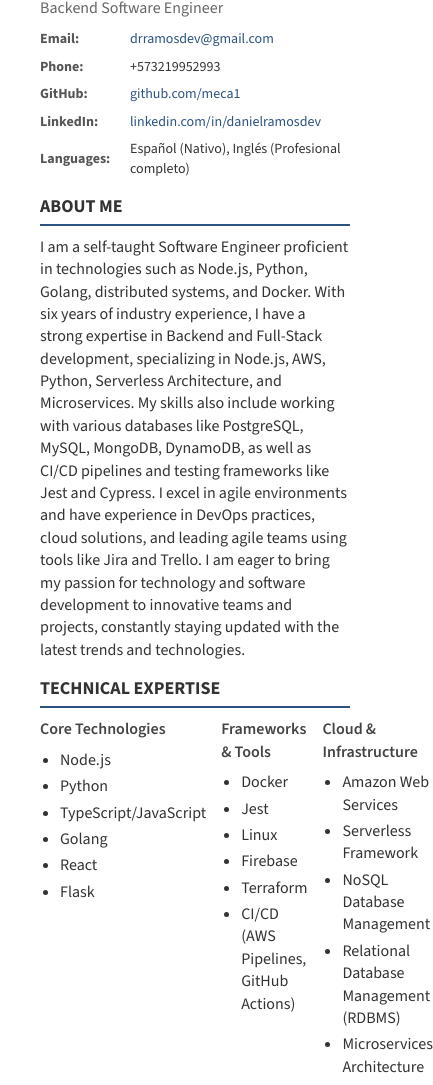
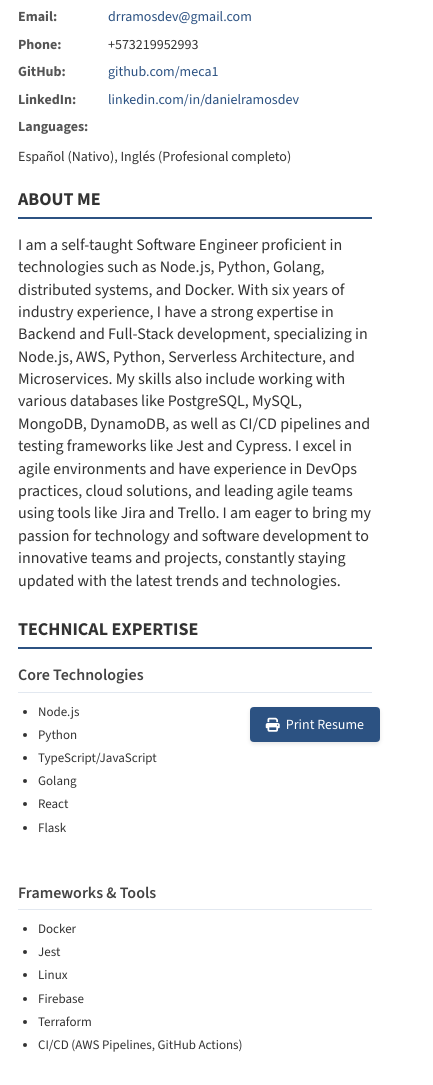
Before and after one commit to meca1/cv, a plain HTML site: page index.html in a window 390 px wide. Shown: the part 82-1167 px from the top of the page, 433 px wide, since content can reach past the window. Drawn offline with nearby package versions, Linux system fonts and the light colour scheme.

Commit message:
Update resume data and enhance CSS for improved layout and responsiveness
- Updated name in resume data to reflect full name.
- Adjusted padding and margins in main.css for better spacing and layout.
- Added responsive styles for various screen sizes to enhance user experience.
- Improved styling for skill sections, job headers, and print button for better clarity and organization.

```diff
--- a/src/js/app.js
+++ b/src/js/app.js
@@ -1,6 +1,6 @@
 // Resume Data
 const resumeData = {
-  name: "Daniel Ramos",
+  name: "Daniel Ricardo Ramos Ruiz",
   role: "Backend Software Engineer",
   contact: {
     email: {
--- a/src/styles/main.css
+++ b/src/styles/main.css
@@ -21,42 +21,169 @@
   min-height: 100vh;
   display: flex;
   justify-content: center;
-  padding: 20px;
+  padding: 15px;
 }
 
 .container {
   width: 100%;
   max-width: 1000px;
   margin: 0 auto;
-  padding: 20px;
+  padding: 15px;
   background: white;
   position: relative;
 }
 
+/* Responsive container */
+@media screen and (max-width: 1024px) {
+  .container {
+    max-width: 800px;
+  }
+}
+
 @media screen and (max-width: 768px) {
   body {
-    padding: 1rem;
+    padding: 10px;
   }
 
   .container {
-    padding: 1.5rem;
+    padding: 12px;
+  }
+
+  .skills-container {
+    display: flex !important;
+    flex-direction: column !important;
+    grid-template-columns: unset;
+    grid: none;
+    gap: 0;
+  }
+
+  .skill-section {
+    margin-bottom: 25px;
+    width: 100%;
+  }
+
+  .skill-section:last-child {
+    margin-bottom: 0;
+  }
+
+  .skill-section h3 {
+    font-size: 15px;
+    margin-bottom: 10px;
+    padding-bottom: 5px;
+    border-bottom: 1px solid #e2e8f0;
+  }
+
+  .skill-section ul {
+    padding-left: 20px;
+  }
+
+  .skill-section li {
+    margin-bottom: 6px;
+    line-height: 1.4;
+  }
+
+  .print-button {
+    position: fixed;
+    bottom: 15px;
+    right: 15px;
   }
 }
 
-/* Header */
+@media screen and (max-width: 480px) {
+  body {
+    padding: 8px;
+  }
+
+  .container {
+    padding: 10px;
+  }
+
+  .name {
+    font-size: 20px;
+  }
+
+  .role {
+    font-size: 14px;
+  }
+
+  .skills-container {
+    margin-top: 5px;
+    display: flex !important;
+    flex-direction: column !important;
+    grid-template-columns: unset;
+    grid: none;
+    gap: 0;
+  }
+
+  .skill-section {
+    margin-bottom: 20px;
+  }
+
+  .skill-section:last-child {
+    margin-bottom: 0;
+  }
+
+  .skill-section h3 {
+    font-size: 14px;
+    margin-bottom: 8px;
+  }
+
+  .skill-section ul {
+    padding-left: 16px;
+  }
+
+  .skill-section li {
+    margin-bottom: 4px;
+    font-size: 13px;
+  }
+
+  section h2 {
+    font-size: 16px;
+  }
+
+  .job-header h3 {
+    font-size: 14px;
+  }
+
+  .job-period {
+    font-size: 12px;
+  }
+
+  .contact-info {
+    font-size: 12px;
+  }
+
+  .contact-info .label {
+    min-width: 70px;
+  }
+
+  .print-button {
+    bottom: 10px;
+    right: 10px;
+  }
+
+  .print-button button {
+    padding: 6px 12px;
+    font-size: 12px;
+  }
+}
+
+/* Header styles */
 header {
-  margin-bottom: 15px;
+  margin-bottom: 20px;
 }
 
 .name {
   font-size: 24px;
   margin: 0 0 5px;
+  word-wrap: break-word;
 }
 
 .role {
   font-size: 16px;
   margin: 0 0 10px;
   color: #666;
+  word-wrap: break-word;
 }
 
 .contact-info {
@@ -69,7 +196,8 @@
 .contact-info div {
   display: flex;
   gap: 10px;
-  align-items: center;
+  align-items: flex-start;
+  flex-wrap: wrap;
 }
 
 .contact-info .label {
@@ -81,22 +209,24 @@
 .contact-info a {
   color: #2c5282;
   text-decoration: none;
+  word-break: break-all;
 }
 
 .contact-info a:hover {
   text-decoration: underline;
 }
 
-/* Sections */
+/* Section styles */
 section {
-  margin-bottom: 15px;
+  margin-bottom: 25px;
 }
 
 section h2 {
   font-size: 18px;
-  margin: 0 0 10px;
+  margin: 0 0 15px;
   padding-bottom: 5px;
   border-bottom: 2px solid #2c5282;
+  word-wrap: break-word;
 }
 
 h3 {
@@ -106,17 +236,18 @@
   margin: 0 0 1rem 0;
 }
 
-/* Technical Skills */
+/* Skills section */
 .skills-container {
   display: grid;
   grid-template-columns: repeat(3, 1fr);
-  gap: 15px;
+  gap: 20px;
 }
 
 .skill-section h3 {
   font-size: 16px;
-  margin: 0 0 8px;
+  margin: 0 0 10px;
   color: #444;
+  word-wrap: break-word;
 }
 
 .skill-section ul {
@@ -125,30 +256,29 @@
 }
 
 .skill-section li {
-  margin-bottom: 4px;
+  margin-bottom: 5px;
+  word-wrap: break-word;
 }
 
-/* Experience */
+/* Experience section */
 .job {
-  margin-bottom: 12px;
-}
-
-.job:last-child {
-  margin-bottom: 0;
+  margin-bottom: 20px;
 }
 
 .job-header {
-  margin-bottom: 8px;
+  margin-bottom: 10px;
 }
 
 .job-header h3 {
   font-size: 16px;
-  margin: 0 0 4px;
+  margin: 0 0 5px;
+  word-wrap: break-word;
 }
 
 .job-period {
   font-size: 14px;
   color: #666;
+  word-wrap: break-word;
 }
 
 .job ul {
@@ -157,7 +287,8 @@
 }
 
 .job li {
-  margin-bottom: 4px;
+  margin-bottom: 5px;
+  word-wrap: break-word;
 }
 
 /* Projects */
@@ -218,11 +349,11 @@
   color: #666;
 }
 
-/* Print Button */
+/* Print button */
 .print-button {
-  position: absolute;
-  top: 20px;
-  right: 20px;
+  position: fixed;
+  bottom: 20px;
+  z-index: 100;
 }
 
 .print-button button {
@@ -236,6 +367,7 @@
   display: flex;
   align-items: center;
   gap: 6px;
+  box-shadow: 0 2px 4px rgba(0,0,0,0.1);
 }
 
 .print-button button:hover {
```
